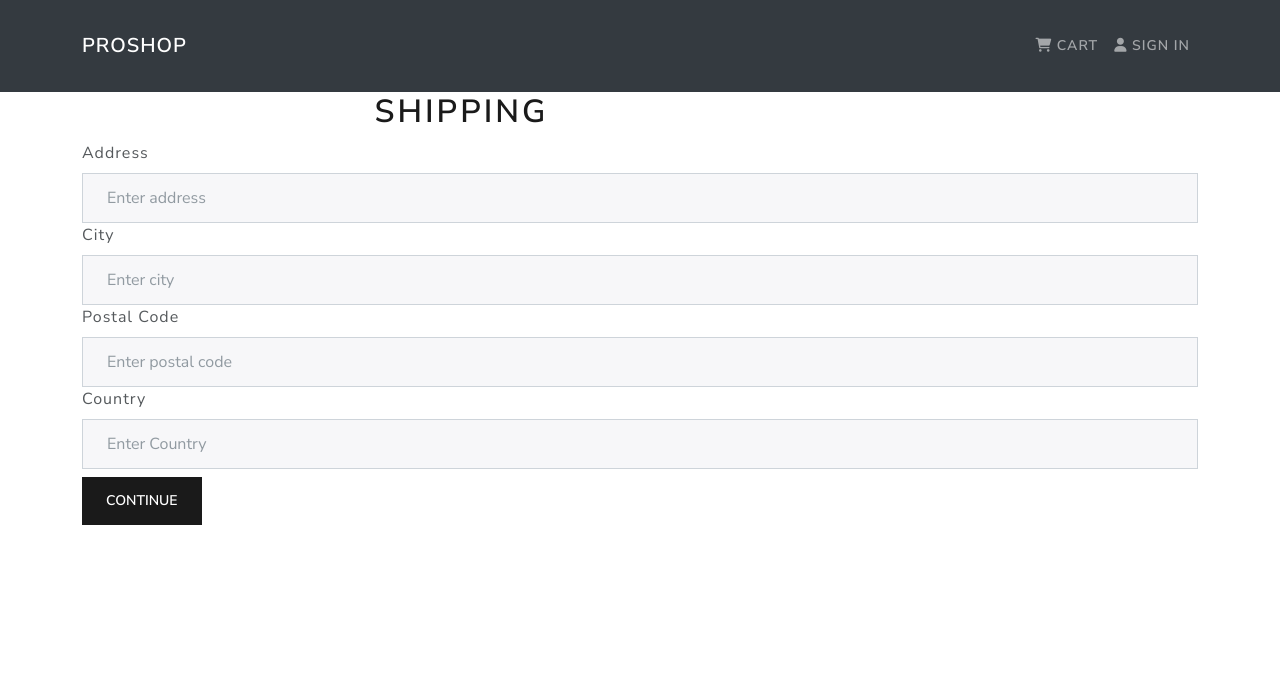
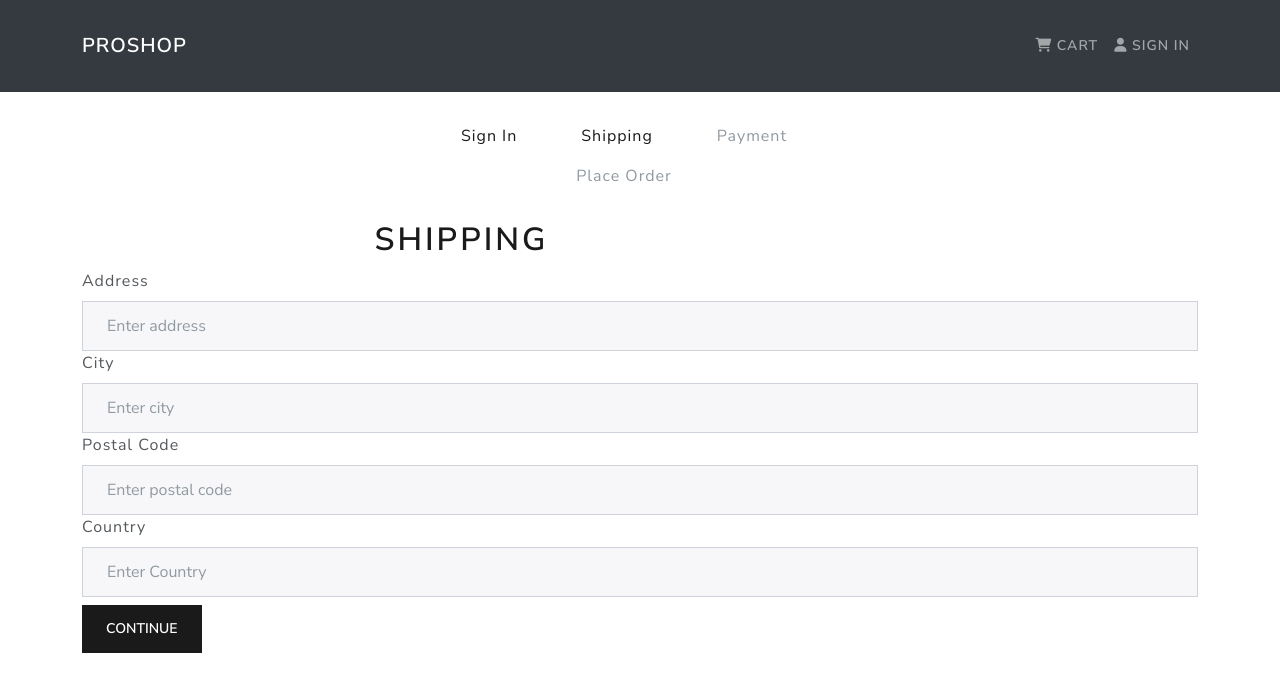
Before and after one commit to mabuhanifa/mern-redux-01, a React (Create React App) app: page /shipping in a window 1280 px wide. Shown: the top 692 px of the page. Built offline with nearby package versions, Linux system fonts and the light colour scheme.

Commit message:
payment screen added

```diff
--- /dev/null
+++ b/src/components/CheckoutSteps.js
@@ -0,0 +1,75 @@
+import { Nav } from "react-bootstrap";
+import { LinkContainer } from "react-router-bootstrap";
+
+const CheckoutSteps = ({step1,step2,step3,step4 }) => {
+    return (
+        <Nav className="justify-content-center my-4">
+            <Nav.Item>
+                {step1 ? ( <LinkContainer
+                to="/login"
+                >
+                 <Nav.Link>
+                    Sign In
+                    </Nav.Link>
+                </LinkContainer>):
+                 <Nav.Link
+                 disabled
+                 > Sign In
+                 </Nav.Link>
+                }
+            </Nav.Item>
+
+
+            <Nav.Item>
+                {step2 ? ( <LinkContainer
+                to="/shipping"
+                >
+                 <Nav.Link>
+                    Shipping
+                    </Nav.Link>
+                </LinkContainer>):
+                 <Nav.Link
+                 disabled
+                 > Shipping
+                 </Nav.Link>
+                }
+            </Nav.Item>
+
+
+            <Nav.Item>
+                {step3 ? ( <LinkContainer
+                to="/payment"
+                >
+                 <Nav.Link>
+                    Payment
+                    </Nav.Link>
+                </LinkContainer>):
+                 <Nav.Link
+                 disabled
+                 > Payment
+                 </Nav.Link>
+                }
+            </Nav.Item>
+
+
+
+            <Nav.Item>
+                {step4 ? ( <LinkContainer
+                to="/placeorder"
+                >
+                 <Nav.Link>
+                    Place Order
+                    </Nav.Link>
+                </LinkContainer>):
+                 <Nav.Link
+                 disabled
+                 > Place Order
+                 </Nav.Link>
+                }
+            </Nav.Item>
+
+        </Nav>
+    );
+};
+
+export default CheckoutSteps;
--- a/src/screens/ShippingScreen.js
+++ b/src/screens/ShippingScreen.js
@@ -3,6 +3,7 @@ import { Button, Container, Form } from "react-bootstrap";
 import { useDispatch, useSelector } from "react-redux";
 import { useNavigate } from "react-router-dom";
 import { saveShippingAddress } from "../actions/cartActions";
+import CheckoutSteps from "../components/CheckoutSteps";
 import FormContainer from "../components/FormContainer";
 
 const ShippingScreen = () => {
@@ -22,6 +23,7 @@ const navigate = useNavigate();
   return (
     <Container>
       <FormContainer>
+        <CheckoutSteps step1 step2/>
         <h1>Shipping </h1>
       </FormContainer>
       <Form onSubmit={submitHandler}>
```
Also changed, not shown: src/screens/PaymentScreen.js (added, +10 -0 lines).
